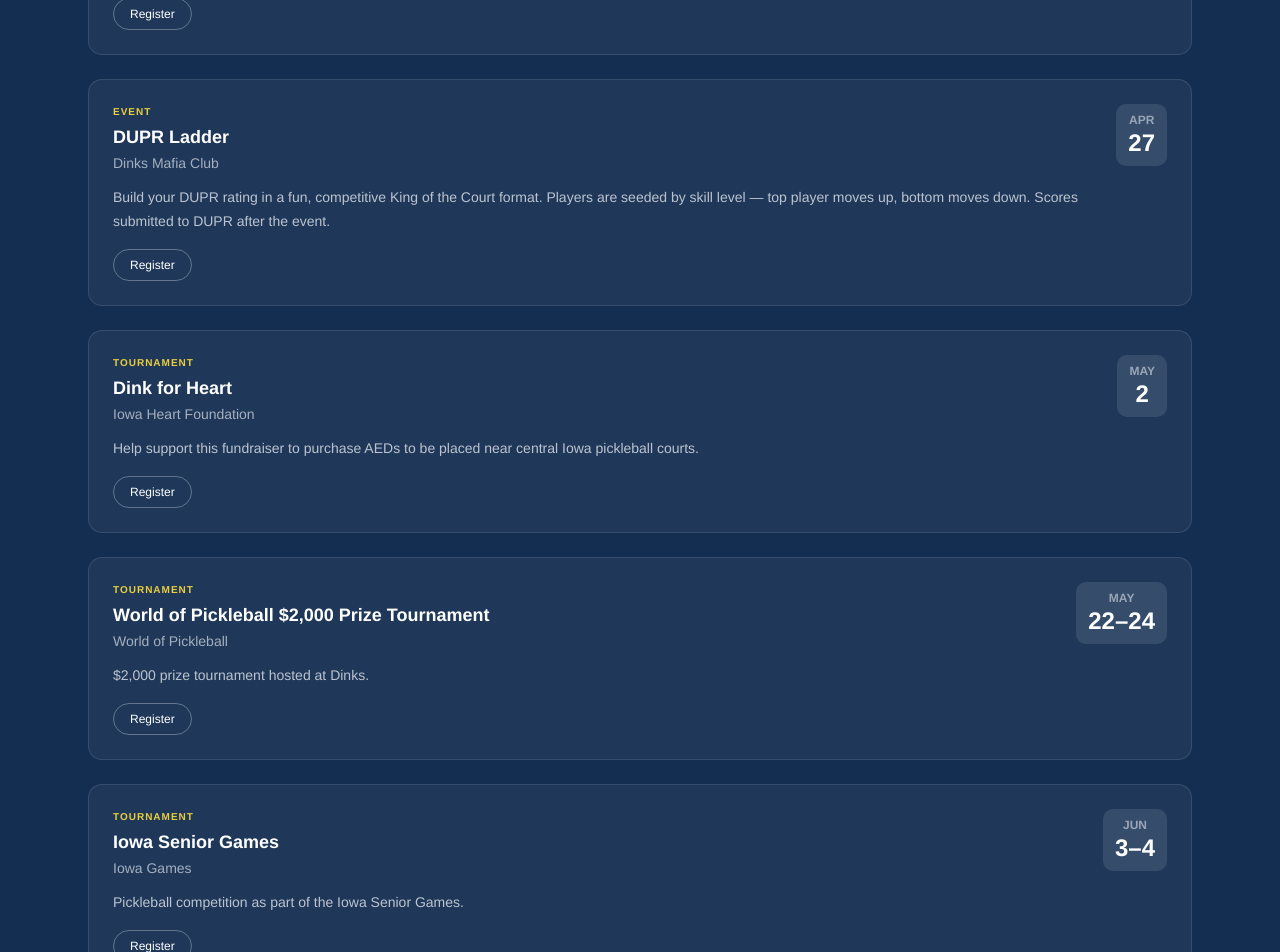
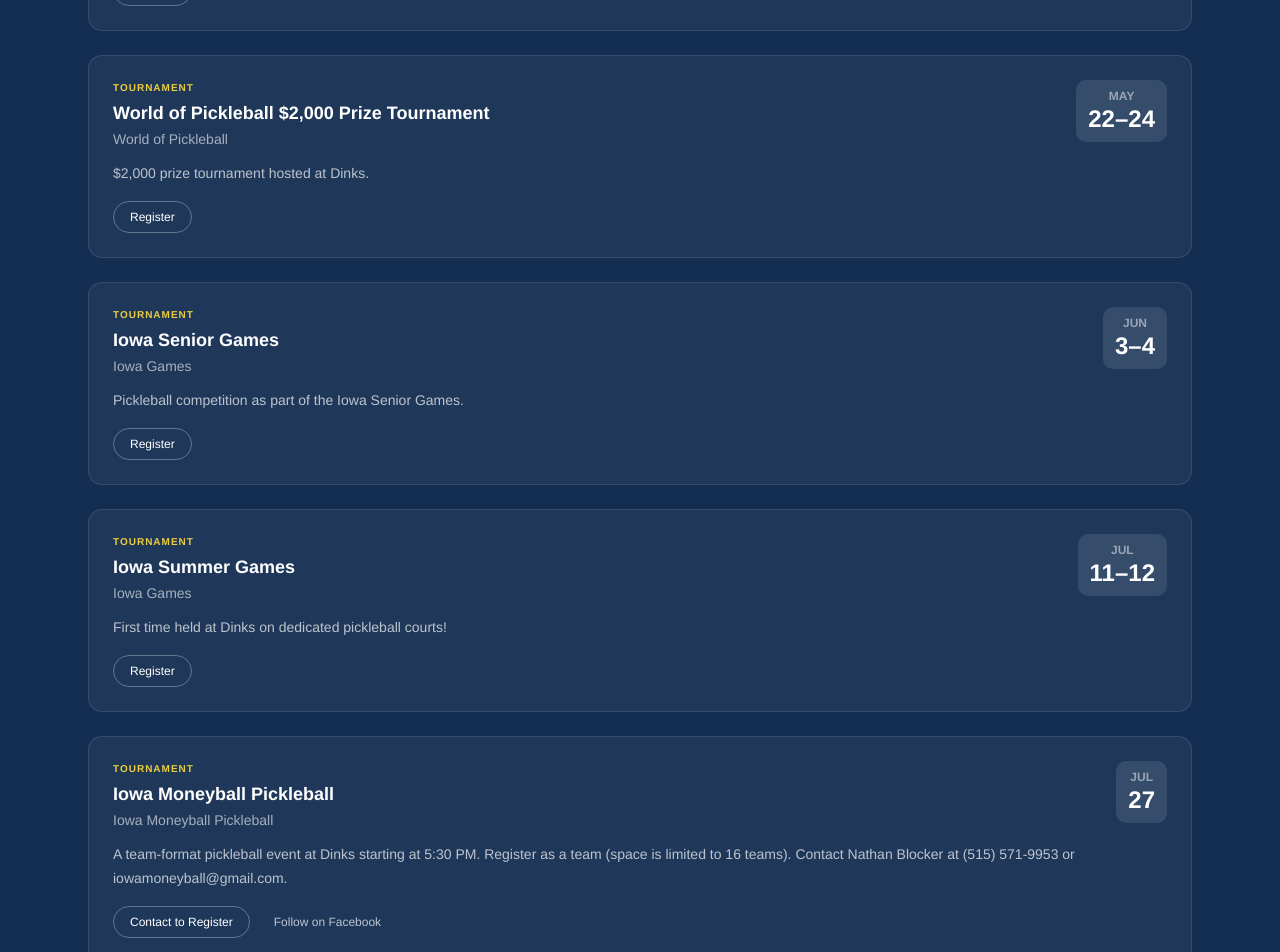
Before and after one commit to jared-christensen/dinks, a Next.js app: page /events in a window 1280 px wide. Shown: the part 540-1492 px from the top of the page. Built offline with nearby package versions, Linux system fonts and the light colour scheme.

Commit message:
add event

```diff
--- a/app/(site)/about/page.tsx
+++ b/app/(site)/about/page.tsx
@@ -12,7 +12,7 @@ const families = [
       "Bailey is a licensed mental health therapist and owns her own private practice. She is very involved in our kids' activities, sits on boards, PTO and coaches the girls' volleyball team.",
       "Campbell & Lolo are Dinks VPs of Youth Experience. While they are up-and-coming pickleball stars - they also focus their time on soccer, volleyball, tumbling, track and field, tennis, and basketball!",
       "We could not be more excited to open Dinks and in addition to 13 dedicated courts - provide training, tournaments, leagues, events and most of all a central hub for the Des Moines pickleball community!",
-      "We sincerely appreciate your support!\n— David Lanning and Bailey Saal-Lanning",
+      "We sincerely appreciate your support!\nDavid Lanning and Bailey Saal-Lanning",
     ],
   },
   {
--- a/app/(site)/events/page.tsx
+++ b/app/(site)/events/page.tsx
@@ -46,7 +46,7 @@ export default function Events() {
                 <p className="mt-3 text-sm leading-6 text-white/70">
                   {event.description}
                 </p>
-                <div className="mt-4">
+                <div className="mt-4 flex flex-wrap gap-2">
                   <Button asChild variant="outline" size="sm">
                     <Link
                       href={event.ctaUrl}
@@ -56,6 +56,17 @@ export default function Events() {
                       {event.ctaLabel}
                     </Link>
                   </Button>
+                  {event.secondaryCtaUrl && event.secondaryCtaLabel && (
+                    <Button asChild variant="ghost" size="sm">
+                      <Link
+                        href={event.secondaryCtaUrl}
+                        target="_blank"
+                        rel="noopener noreferrer"
+                      >
+                        {event.secondaryCtaLabel}
+                      </Link>
+                    </Button>
+                  )}
                 </div>
               </div>
               <div className="shrink-0 rounded-lg bg-white/10 px-3 py-2 text-center">
--- a/constants/events.ts
+++ b/constants/events.ts
@@ -8,35 +8,11 @@ export interface UpcomingEvent {
   description: string;
   ctaLabel: string;
   ctaUrl: string;
+  secondaryCtaLabel?: string;
+  secondaryCtaUrl?: string;
 }
 
 export const UPCOMING_EVENTS: UpcomingEvent[] = [
-  {
-    title: "DUPR Ladder",
-    organizer: "Dinks Mafia Club",
-    type: "event",
-    date: "2026-04-13",
-    dateLabel: "Apr",
-    dateValue: "13",
-    description:
-      "Build your DUPR rating in a fun, competitive King of the Court format. Players are seeded by skill level — top player moves up, bottom moves down. Scores submitted to DUPR after the event.",
-    ctaLabel: "Register",
-    ctaUrl:
-      "https://app.courtreserve.com/Online/Events/Details/10812/MKDEXE110812617?resId=52027949",
-  },
-  {
-    title: "DUPR Ladder",
-    organizer: "Dinks Mafia Club",
-    type: "event",
-    date: "2026-04-27",
-    dateLabel: "Apr",
-    dateValue: "27",
-    description:
-      "Build your DUPR rating in a fun, competitive King of the Court format. Players are seeded by skill level — top player moves up, bottom moves down. Scores submitted to DUPR after the event.",
-    ctaLabel: "Register",
-    ctaUrl:
-      "https://app.courtreserve.com/Online/Events/Details/10812/MKDEXE110812617?resId=52027949&tab=dates",
-  },
   {
     title: "Dink for Heart",
     organizer: "Iowa Heart Foundation",
@@ -84,6 +60,20 @@ export const UPCOMING_EVENTS: UpcomingEvent[] = [
     ctaUrl: "https://event.iowagames.org/sig-pickleball",
   },
   {
+    title: "Iowa Moneyball Pickleball",
+    organizer: "Iowa Moneyball Pickleball",
+    type: "tournament",
+    date: "2026-07-27",
+    dateLabel: "Jul",
+    dateValue: "27",
+    description:
+      "A team-format pickleball event at Dinks starting at 5:30 PM. Register as a team (space is limited to 16 teams). Contact Nathan Blocker at (515) 571-9953 or iowamoneyball@gmail.com.",
+    ctaLabel: "Contact to Register",
+    ctaUrl: "mailto:iowamoneyball@gmail.com",
+    secondaryCtaLabel: "Follow on Facebook",
+    secondaryCtaUrl: "https://www.facebook.com/profile.php?id=61591969192008",
+  },
+  {
     title: "Paddles for a Purpose: Pickleball Event",
     organizer: "Ronald McDonald House Charities of Central Iowa",
     type: "tournament",
@@ -91,7 +81,7 @@ export const UPCOMING_EVENTS: UpcomingEvent[] = [
     dateLabel: "Aug",
     dateValue: "6",
     description:
-      "The second annual Pickleball Tournament in support of RMHCCI, hosted by their Young Professionals Committee. A day of friendly competition to help Keep Families Close — 4:30–6:30 PM. $100/team (tournament and/or free play). Bring your own equipment!",
+      "The second annual Pickleball Tournament in support of RMHCCI, hosted by their Young Professionals Committee. A day of friendly competition to help Keep Families Close, 4:30–6:30 PM. $100/team (tournament and/or free play). Bring your own equipment!",
     ctaLabel: "Register",
     ctaUrl:
       "https://www.rmhdesmoines.org/events/details?id=2448a3c9-6207-4c15-9f5d-57c9908e4016",
```
Also changed, not shown: 1 other file (tests, documents, lock files or other folders).
